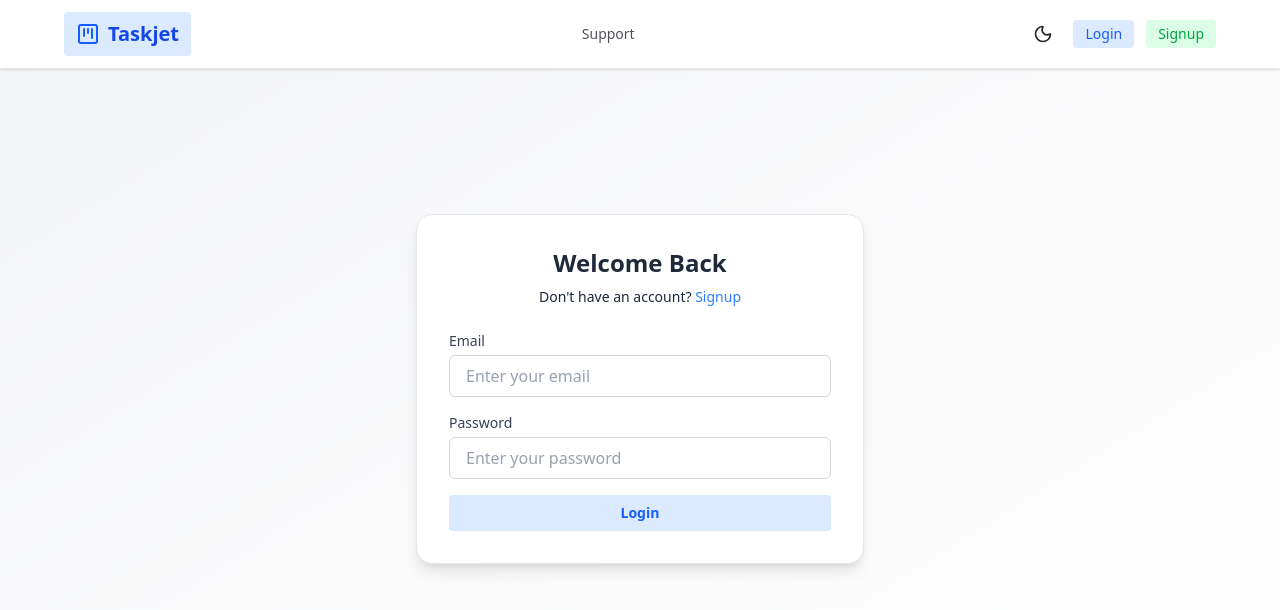
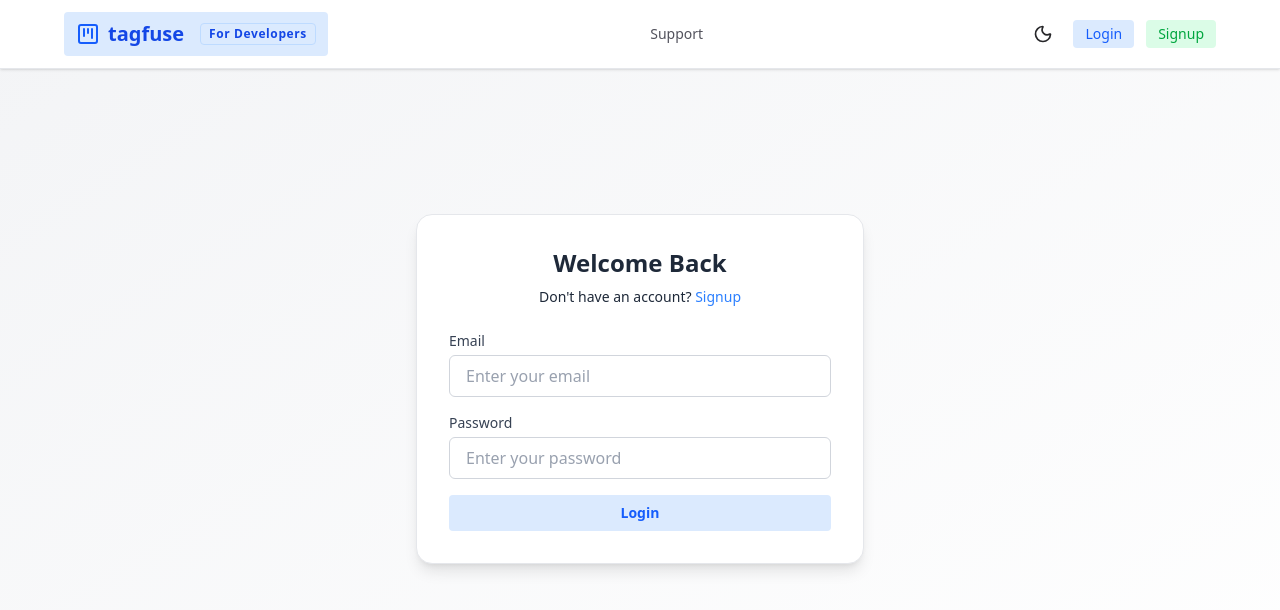
Before and after one commit to pritamaber/tagfuse, a React (Vite) app: page /login in a window 1280 px wide. Shown: the top 610 px of the page. Built offline with nearby package versions, Linux system fonts and the light colour scheme; no server answers.

Commit message:
fixed ui issues

```diff
--- a/index.html
+++ b/index.html
@@ -4,7 +4,7 @@
     <meta charset="UTF-8" />
     <link rel="icon" type="image/svg+xml" href="/vite.svg" />
     <meta name="viewport" content="width=device-width, initial-scale=1.0" />
-    <title>Taskjet - kanban board</title>
+    <title>tagfuse - kanban board</title>
   </head>
   <body>
     <div id="root"></div>
--- a/package.json
+++ b/package.json
@@ -1,5 +1,5 @@
 {
-  "name": "taskjet-kanban",
+  "name": "tagfuse-kanban",
   "private": true,
   "version": "0.0.0",
   "type": "module",
--- a/src/components/AddTaskModal.jsx
+++ b/src/components/AddTaskModal.jsx
@@ -1,11 +1,14 @@
 import { useState, useContext } from "react";
 import { X } from "lucide-react";
-// import user auth
 import { useAuth } from "../hooks/useAuth";
-// import theme context
 import { ThemeContext } from "../context/ThemeContext";
 
+/**
+ * AddTaskModal - Modal dialog for adding a new task.
+ * Handles form logic, theming, and user context.
+ */
 export default function AddTaskModal({ onClose, onTaskAdded }) {
+  // Form state
   const [title, setTitle] = useState("");
   const [note, setNote] = useState("");
   const [tags, setTags] = useState("");
@@ -13,12 +16,23 @@
   const [error, setError] = useState("");
   const [loading, setLoading] = useState(false);
 
-  // destruct user fron use auth
+  // Auth and Theme context
   const { user } = useAuth();
-
-  // destruct theme from context
   const { theme } = useContext(ThemeContext);
 
+  // Common classes
+  const inputClass = `w-full border rounded p-2 text-sm focus:outline-none transition
+    ${
+      theme === "dark"
+        ? "bg-zinc-800 text-zinc-100 border-zinc-700 placeholder-zinc-400"
+        : "bg-white text-zinc-900 border-gray-300 placeholder-gray-400"
+    }
+  `;
+  const labelClass = `block text-sm font-medium mb-1 transition
+    ${theme === "dark" ? "text-zinc-200" : "text-zinc-800"}
+  `;
+
+  // Handle form submission
   async function handleAddTask(e) {
     e.preventDefault();
     setLoading(true);
@@ -53,19 +67,6 @@
     }
   }
 
-  // Common classes for inputs and textarea
-  const inputClass = `w-full border rounded p-2 text-sm focus:outline-none transition
-    ${
-      theme === "dark"
-        ? "bg-zinc-800 text-zinc-100 border-zinc-700 placeholder-zinc-400"
-        : "bg-white text-zinc-900 border-gray-300 placeholder-gray-400"
-    }
-  `;
-
-  const labelClass = `block text-sm font-medium mb-1 transition
-    ${theme === "dark" ? "text-zinc-200" : "text-zinc-800"}
-  `;
-
   return (
     <div className="fixed inset-0 z-50 flex items-center justify-center bg-black/40">
       {/* Modal box */}
@@ -76,15 +77,22 @@
         `}
         autoFocus
       >
-        {/* Close button */}
+        {/* Close button (improved contrast and visibility) */}
         <button
           type="button"
-          className="absolute top-3 right-3 text-zinc-400 hover:text-zinc-900 dark:hover:text-white"
+          className={`
+            absolute top-3 right-3 transition
+            text-zinc-400
+            hover:text-zinc-900
+            dark:hover:text-zinc-50
+            focus:outline-none
+            `}
           onClick={onClose}
           aria-label="Close"
         >
           <X className="w-5 h-5" />
         </button>
+
         <h2
           className={`font-bold text-lg mb-4 text-center ${
             theme === "dark" ? "text-zinc-100" : "text-zinc-900"
@@ -92,6 +100,8 @@
         >
           Add Task
         </h2>
+
+        {/* Title */}
         <div className="mb-3">
           <label className={labelClass}>
             Title <span className="text-red-500">*</span>
@@ -105,6 +115,8 @@
             placeholder="Task title"
           />
         </div>
+
+        {/* Note */}
         <div className="mb-3">
           <label className={labelClass}>Note</label>
           <textarea
@@ -116,6 +128,8 @@
             placeholder="(optional)"
           />
         </div>
+
+        {/* Project */}
         <div className="mb-3">
           <label className={labelClass}>
             Project <span className="text-red-500">*</span>
@@ -125,24 +139,31 @@
             value={project}
             onChange={(e) => setProject(e.target.value)}
             required
-            placeholder="e.g. TaskJet"
+            placeholder="e.g. tagfuse"
           />
         </div>
-        <div className="mb-4">
-          <label className={labelClass}>
-            Tags{" "}
-            <span className="text-xs text-gray-400 dark:text-zinc-400">
-              (comma separated)
-            </span>
-          </label>
+
+        {/* Tags */}
+        <div className="mb-1">
+          <label className={labelClass}>Tags</label>
           <input
-            className={inputClass}
+            className={inputClass + " truncate"}
             value={tags}
             onChange={(e) => setTags(e.target.value)}
-            placeholder="feature, urgent"
+            placeholder="feature, urgent, bug"
+            maxLength={100}
+            // Truncate long input visually
           />
+          {/* Helper text moved under input for better UX */}
+          <span className="block text-xs mt-1 text-gray-400 dark:text-zinc-400">
+            Comma separated (use same tags as above for color-coded tags)
+          </span>
         </div>
+
+        {/* Error message */}
         {error && <div className="text-red-600 text-sm mb-2">{error}</div>}
+
+        {/* Submit button */}
         <button
           type="submit"
           disabled={loading || !title.trim() || !project.trim()}
--- a/src/components/Navbar.jsx
+++ b/src/components/Navbar.jsx
@@ -46,10 +46,21 @@
         <Link
           to="/"
           className={`flex items-center gap-2 text-xl font-extrabold px-3 py-2 rounded transition ${logoClass}`}
-          aria-label="Taskjet Home"
+          aria-label="tagfuse Home"
         >
           <KanbanSquare className="w-6 h-6 text-blue-600" />
-          <span>Taskjet</span>
+          <span>tagfuse</span>
+          {/* For Developers tag */}
+          <span
+            className={`
+      ml-2 px-2 py-0.5 rounded text-xs font-semibold
+      bg-blue-100 text-blue-700 border border-blue-200
+      dark:bg-zinc-800 dark:text-blue-400 dark:border-zinc-700
+    `}
+            style={{ letterSpacing: "0.05em" }}
+          >
+            For Developers
+          </span>
         </Link>
 
         {/* Center: Support link */}
--- a/src/components/ProjectListInfo.jsx
+++ b/src/components/ProjectListInfo.jsx
@@ -13,7 +13,7 @@
   return (
     <div className="w-full flex flex-col items-center mb-4">
       <h4 className="text-xs font-bold uppercase tracking-wide mb-2 text-zinc-400">
-        Projects
+        Your Projects
       </h4>
       <div className="flex flex-wrap gap-2 justify-center">
         <button
--- a/src/components/Support.jsx
+++ b/src/components/Support.jsx
@@ -21,7 +21,7 @@
           <h2 className="font-bold text-2xl">Support This Project</h2>
         </div>
         <p className="mb-4 text-base">
-          If you found <span className="font-bold">TaskJet</span> useful or
+          If you found <span className="font-bold">tagfuse</span> useful or
           inspiring, please consider a humble donation.
           <br />
           Your support helps keep the project open, independent, and improving!
--- a/src/context/taskReducer.js
+++ b/src/context/taskReducer.js
@@ -1,7 +1,7 @@
 // taskReducer.js
 
 /**
- * Reducer function for managing tasks in TaskJet Kanban.
+ * Reducer function for managing tasks in tagfuse Kanban.
  * @param {Array} tasks - Array of task objects.
  * @param {Object} action - Action object: { type: string, payload: any }
  * @returns {Array} Updated array of tasks.
--- a/src/firebase.js
+++ b/src/firebase.js
@@ -4,9 +4,9 @@
 
 const firebaseConfig = {
   apiKey: "AIzaSyD4WTNqrKo8BHKOb7R4M8KM777sERoBC-E",
-  authDomain: "taskjet-8a198.firebaseapp.com",
-  projectId: "taskjet-8a198",
-  storageBucket: "taskjet-8a198.firebasestorage.app",
+  authDomain: "tagfuse-8a198.firebaseapp.com",
+  projectId: "tagfuse-8a198",
+  storageBucket: "tagfuse-8a198.firebasestorage.app",
   messagingSenderId: "491993381991",
   appId: "1:491993381991:web:e2eb944629ec3b6c81e8c2",
 };
--- a/src/pages/Profile.jsx
+++ b/src/pages/Profile.jsx
@@ -47,7 +47,7 @@
         {/* Donation info */}
         <div className={donateBox}>
           <p>
-            If you found TaskJet useful,{" "}
+            If you found tagfuse useful,{" "}
             <b>
               please consider a humble donation to support the project and
               server cost
```
Also changed, not shown: 1 other file (tests, documents, lock files or other folders).
